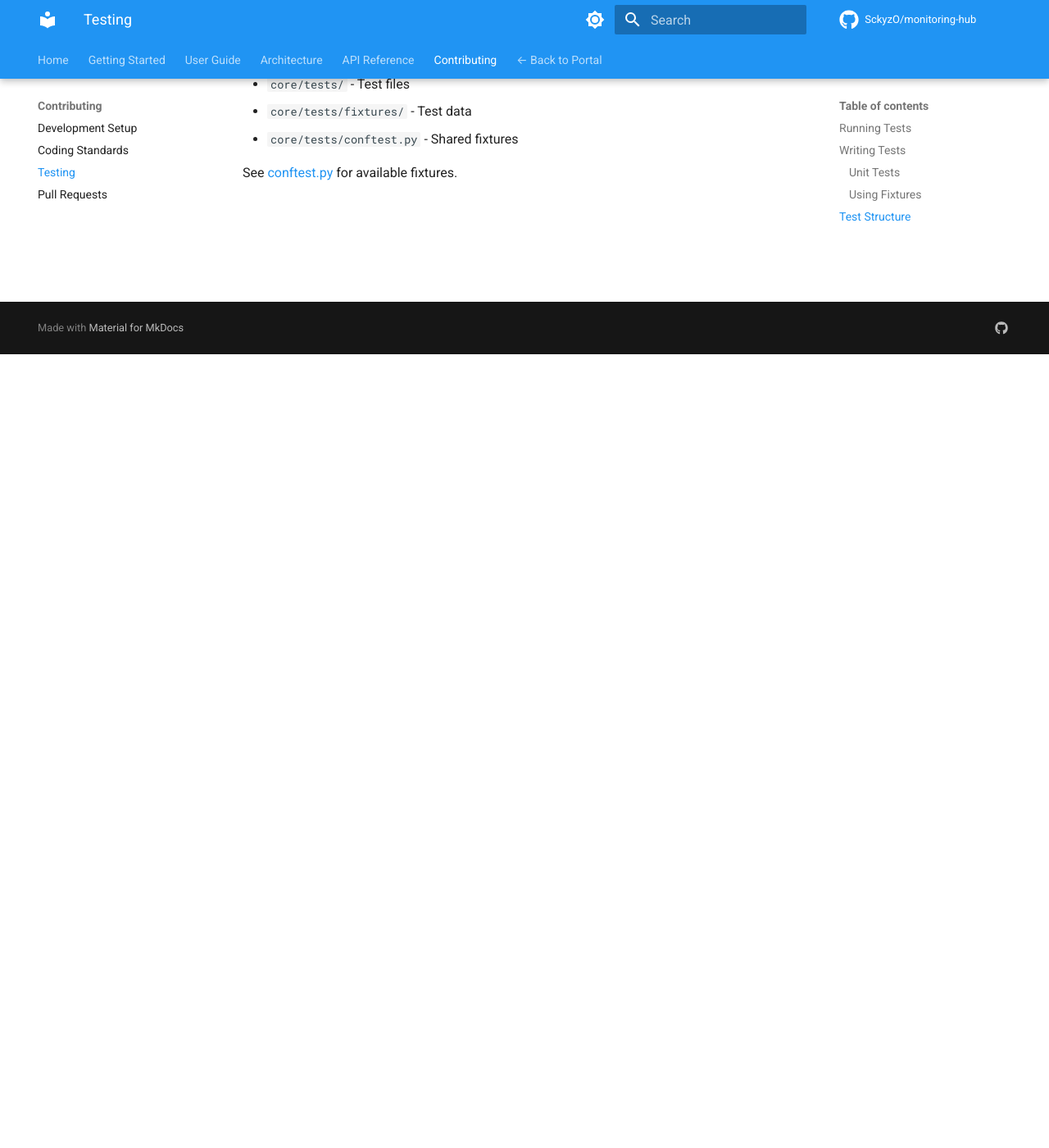
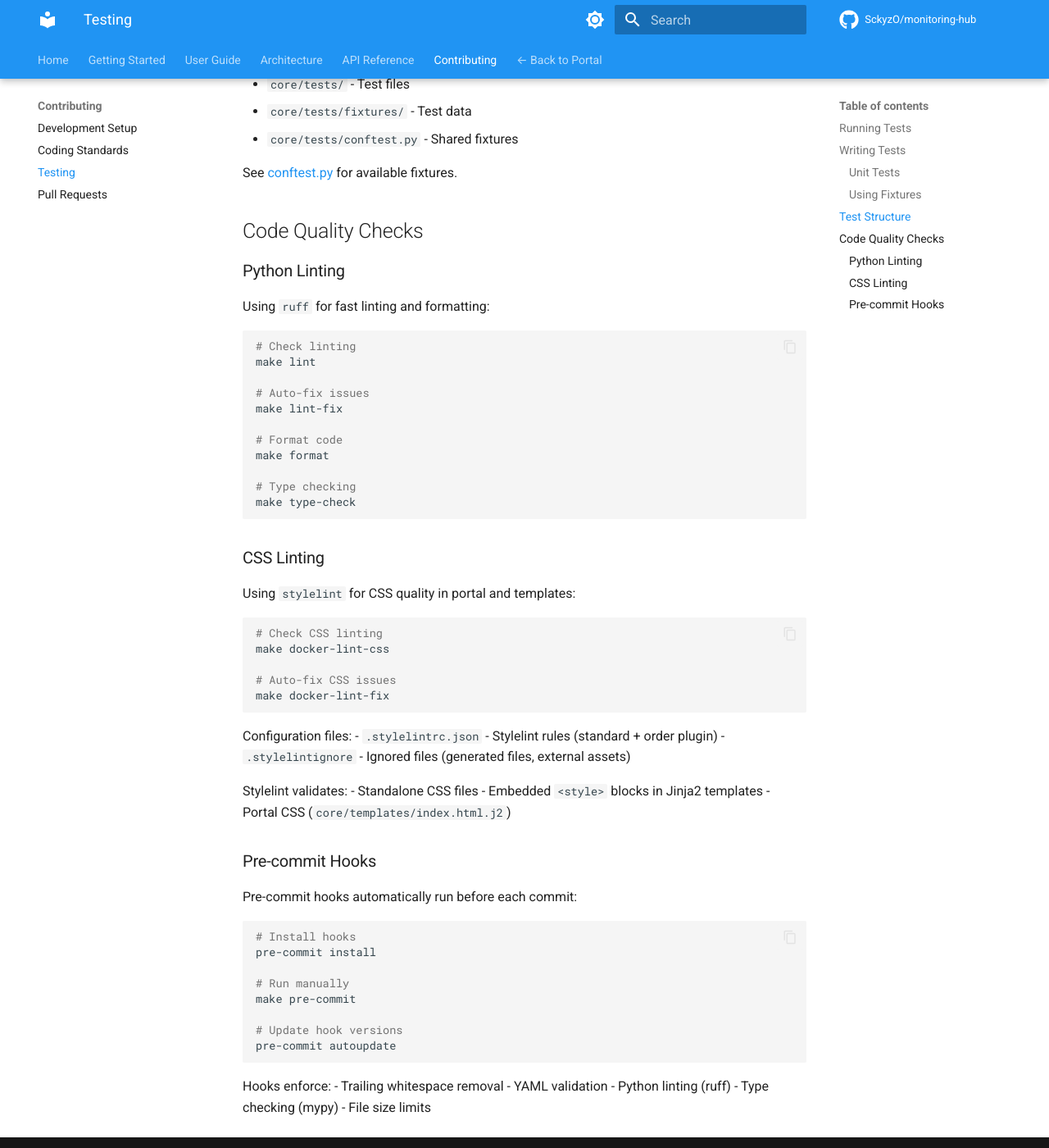
Before and after one commit to SckyzO/monitoring-hub, an MkDocs documentation site: the page built from docs/contributing/testing.md, in a window 1280 px wide and 1400 px high, scrolled down 968 px. Shown: the whole window at 82% size. Built offline with MkDocs 1.6.1 and Material for MkDocs 9.7.7, drawn with Linux system fonts in a browser that asks for light colours; comment, search, counter and statistics services are not loaded; the version menu is left out.

Commit message:
docs: document recent features and improvements
- Add CSS linting documentation (Stylelint integration)
- Document automatic license detection from GitHub API
- Update security scanning workflow (Trivy SARIF integration)
- Add Docker-based development workflow examples
- Document build artifact cleanup and gitignore updates
- Update manifest reference with license field documentation

````diff
--- a/docs/contributing/testing.md
+++ b/docs/contributing/testing.md
@@ -42,3 +42,66 @@
 - `core/tests/conftest.py` - Shared fixtures
 
 See [conftest.py](https://github.com/SckyzO/monitoring-hub/blob/main/core/tests/conftest.py) for available fixtures.
+
+## Code Quality Checks
+
+### Python Linting
+
+Using `ruff` for fast linting and formatting:
+
+```bash
+# Check linting
+make lint
+
+# Auto-fix issues
+make lint-fix
+
+# Format code
+make format
+
+# Type checking
+make type-check
+```
+
+### CSS Linting
+
+Using `stylelint` for CSS quality in portal and templates:
+
+```bash
+# Check CSS linting
+make docker-lint-css
+
+# Auto-fix CSS issues
+make docker-lint-fix
+```
+
+Configuration files:
+- `.stylelintrc.json` - Stylelint rules (standard + order plugin)
+- `.stylelintignore` - Ignored files (generated files, external assets)
+
+Stylelint validates:
+- Standalone CSS files
+- Embedded `<style>` blocks in Jinja2 templates
+- Portal CSS (`core/templates/index.html.j2`)
+
+### Pre-commit Hooks
+
+Pre-commit hooks automatically run before each commit:
+
+```bash
+# Install hooks
+pre-commit install
+
+# Run manually
+make pre-commit
+
+# Update hook versions
+pre-commit autoupdate
+```
+
+Hooks enforce:
+- Trailing whitespace removal
+- YAML validation
+- Python linting (ruff)
+- Type checking (mypy)
+- File size limits
--- a/manifest.reference.yaml
+++ b/manifest.reference.yaml
@@ -20,6 +20,12 @@
                                   # Options: System, Database, Web, Network, Storage, Messaging, Infrastructure
 new: true                         # [OPTIONAL] Default: false. Shows a "New" badge on the portal.
 updated: false                    # [OPTIONAL] Default: false. Shows an "Updated" badge on the portal.
+
+# --- License Information ------------------------------------------------------
+license: null                     # [OPTIONAL] SPDX license identifier (e.g., 'MIT', 'Apache-2.0', 'GPL-3.0')
+                                  # If not specified, the builder will automatically detect it from GitHub API
+                                  # for 'github' type upstreams. Falls back to 'Apache-2.0' if detection fails.
+                                  # Example values: MIT, Apache-2.0, BSD-3-Clause, GPL-3.0, MPL-2.0
 
 # --- Upstream Source ----------------------------------------------------------
 upstream:
````
Also changed, not shown: docs/architecture/ci-cd.md (+20 -0 lines), docs/contributing/development.md (+27 -1 lines), docs/contributing/security.md (+28 -0 lines), docs/user-guide/adding-exporters.md (+10 -0 lines).
